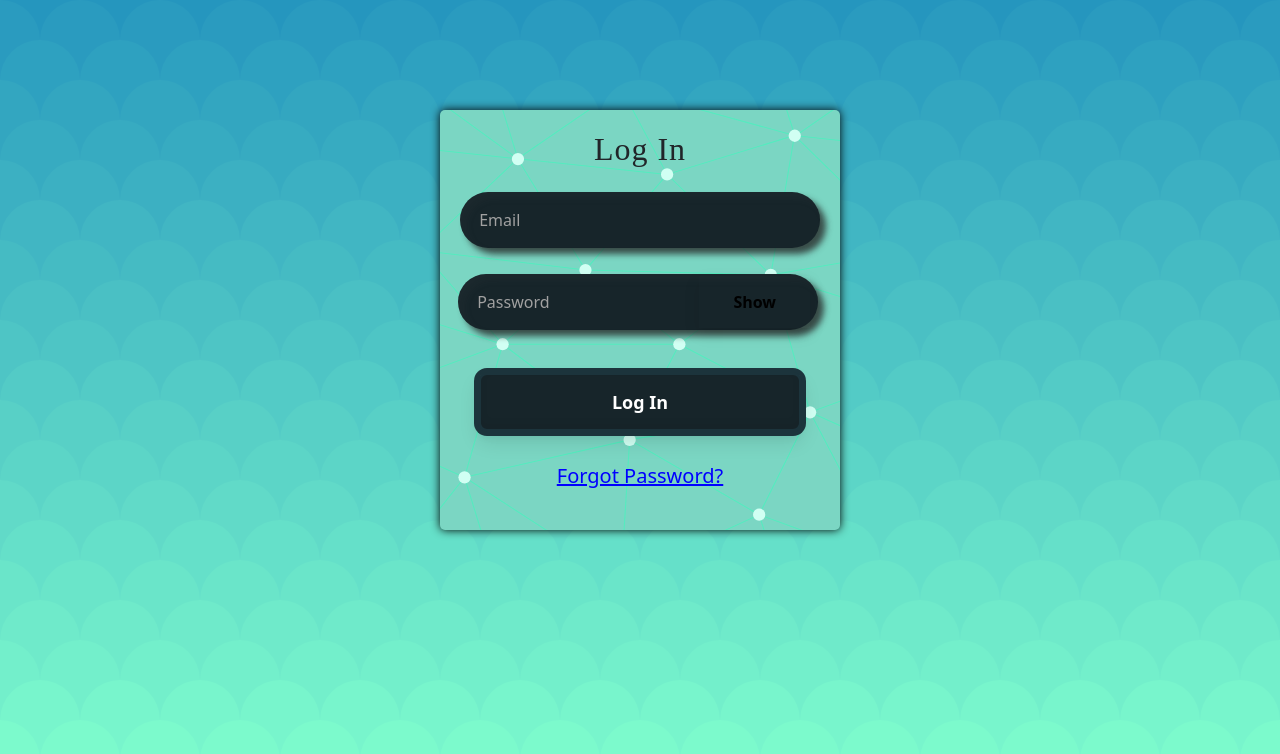
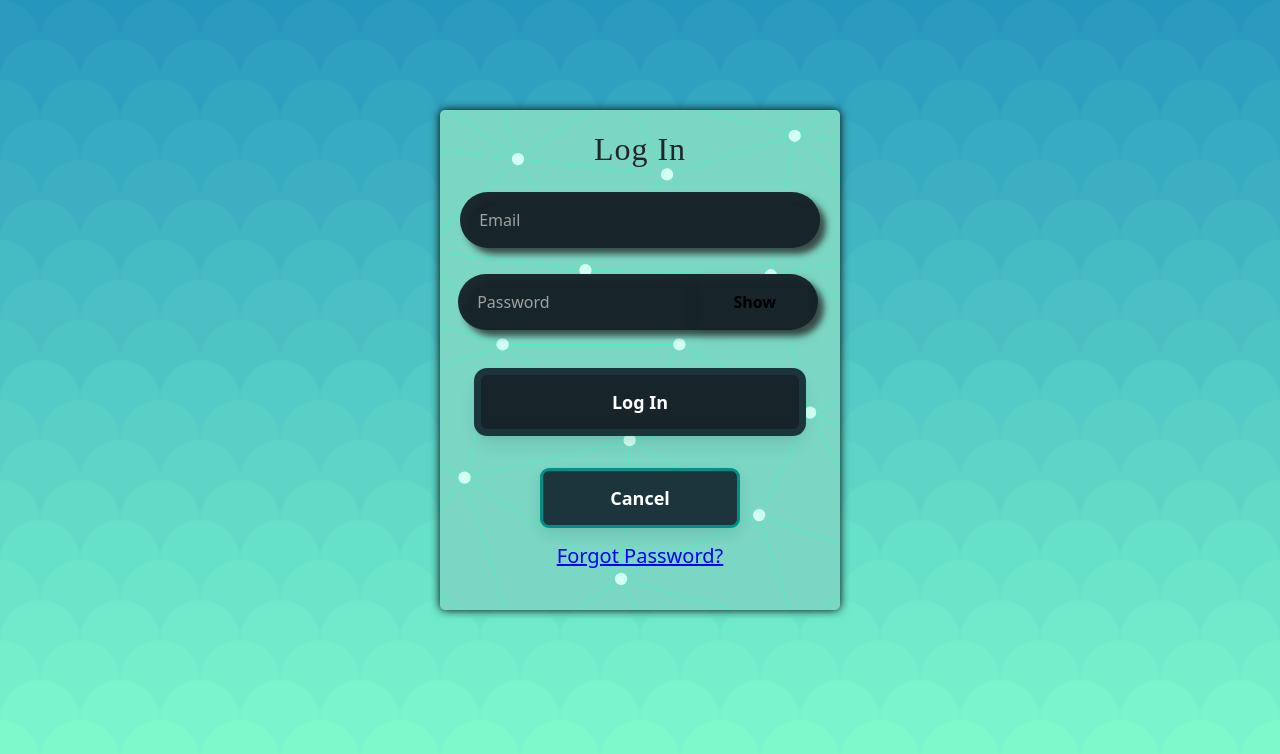
Before and after one commit to KenRobocop/tempskifolio, a React (Create React App) app: page /signin in a window 1280 px wide. Shown: the top 754 px of the page. Built offline with nearby package versions, Linux system fonts and the light colour scheme; no server answers.

Commit message:
Pinakabago April 7  11:35pm

```diff
--- a/src/components/Auth.js
+++ b/src/components/Auth.js
@@ -807,7 +807,7 @@
 
 import React, { useState } from 'react';
 import { auth, db, storage } from '../firebase';
-import { useNavigate } from 'react-router-dom';
+import { useNavigate,Link } from 'react-router-dom';
 import {
     createUserWithEmailAndPassword,
     signInWithEmailAndPassword,
@@ -970,7 +970,9 @@ const Auth = ({ userType, setUser }) => {
                     )}
 
                     <button type="submit" className="input submit">{isSignUp ? 'Sign Up' : 'Sign In'}</button>
-
+                    <Link to="/select">
+                                                    <button className="submit">Cancel</button>
+                    </Link>
                     {!isSignUp && (
                         <button type="button" onClick={handleForgotPassword} style={{ background: 'none', border: 'none', color: 'blue', cursor: 'pointer', marginTop: '10px' ,}}>
                             Forgot Password?
--- a/src/components/SignIn.js
+++ b/src/components/SignIn.js
@@ -3,7 +3,7 @@ import { useNavigate } from 'react-router-dom';
 import { signInWithEmailAndPassword, sendPasswordResetEmail, signOut } from 'firebase/auth';
 import { auth, db } from '../firebase';
 import { doc, getDoc } from 'firebase/firestore';
-
+import { Link} from 'react-router-dom'; // Use useNavigate from react-router-dom v6
 const SignIn = () => {
     const [email, setEmail] = useState('');
     const [password, setPassword] = useState('');
@@ -108,6 +108,9 @@ const SignIn = () => {
                         </button>
                     </div>
                     <button className="input-submit" type="submit">Log In</button>
+                    <Link to="/select">
+                                <button className="submit">Cancel</button>
+                    </Link>
                     <p onClick={handleForgotPassword} style={{ marginTop: '10px', cursor: 'pointer', color: 'blue', textDecoration: 'underline' }}>Forgot Password?</p>
                 </form>
             </div>
```
